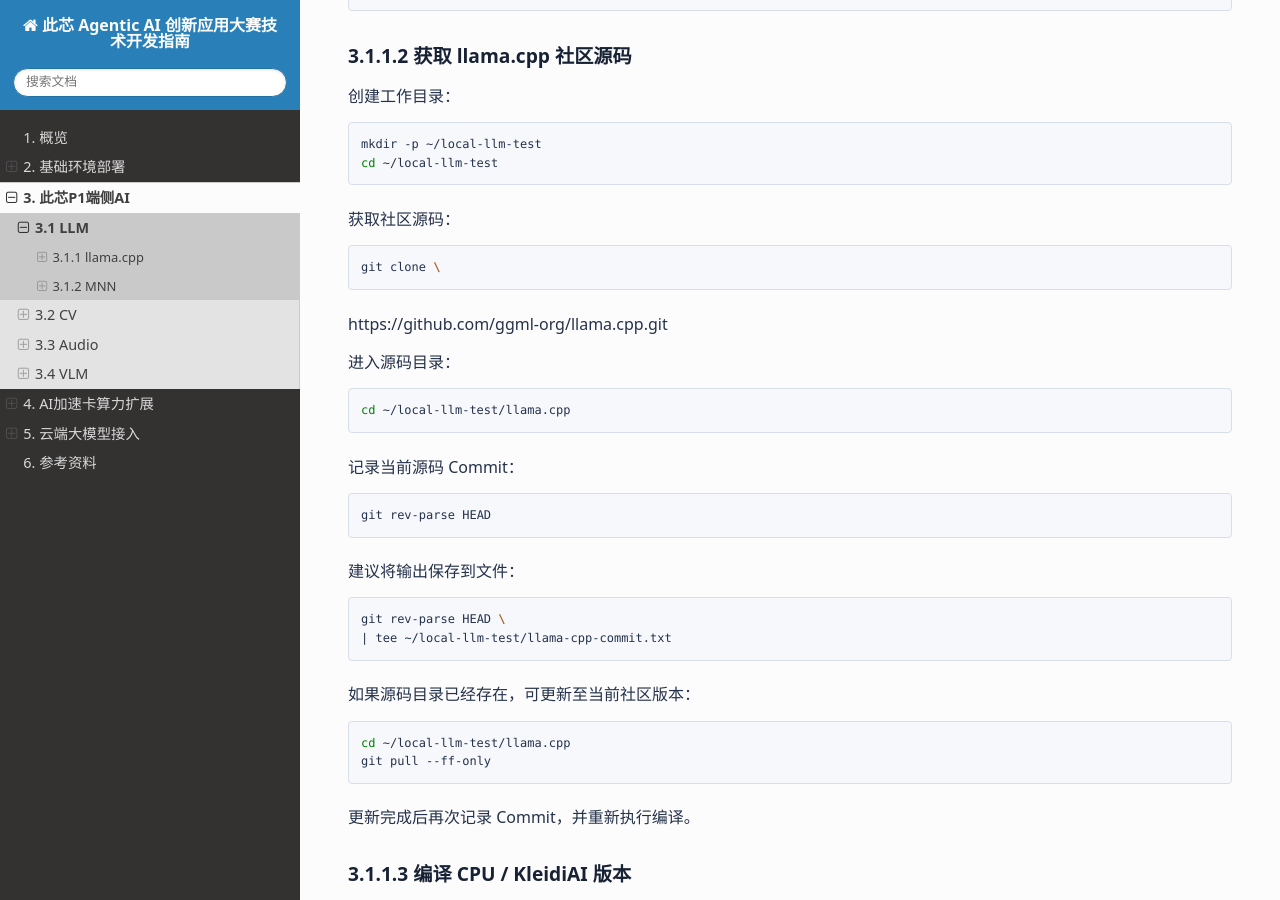
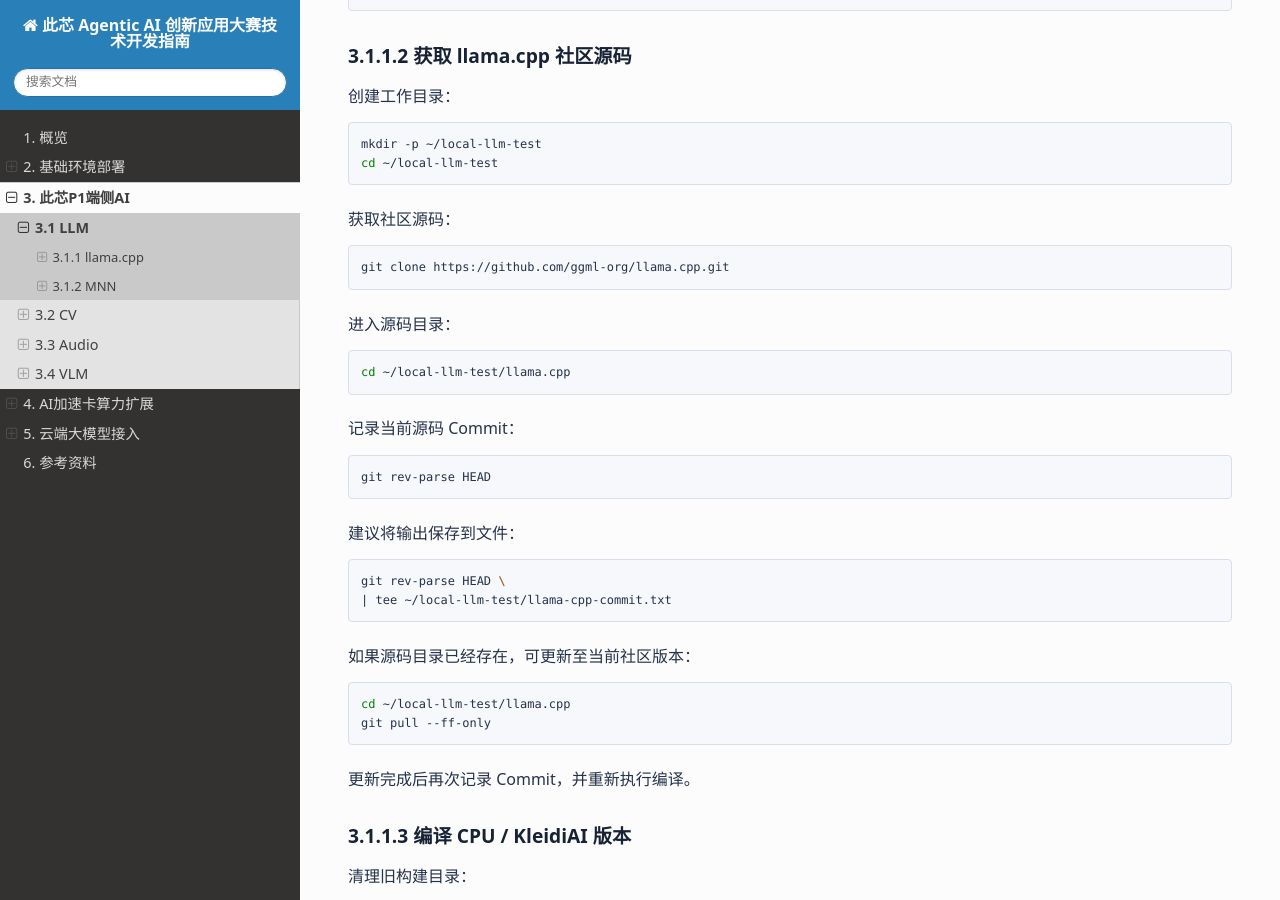
Before and after one commit to chao-luan/cix-ai-developer-contest-docs, a Sphinx documentation site: the page built from docs/edge-ai/llm.md, in a window 1280 px wide and 900 px high, scrolled down 1924 px. Built offline with Sphinx 7.4.7 and the Read the Docs theme 3.1.0, drawn with Linux system fonts in a browser that asks for light colours.

Commit message:
Fix documentation by removing duplicate URL
Removed duplicate repository URL from documentation.

````diff
--- a/docs/edge-ai/llm.md
+++ b/docs/edge-ai/llm.md
@@ -88,10 +88,8 @@ cd ~/local-llm-test
 获取社区源码：
 
 ```bash
-git clone \
-```
-
-https://github.com/ggml-org/llama.cpp.git
+git clone https://github.com/ggml-org/llama.cpp.git
+```
 
 进入源码目录：
 
````
